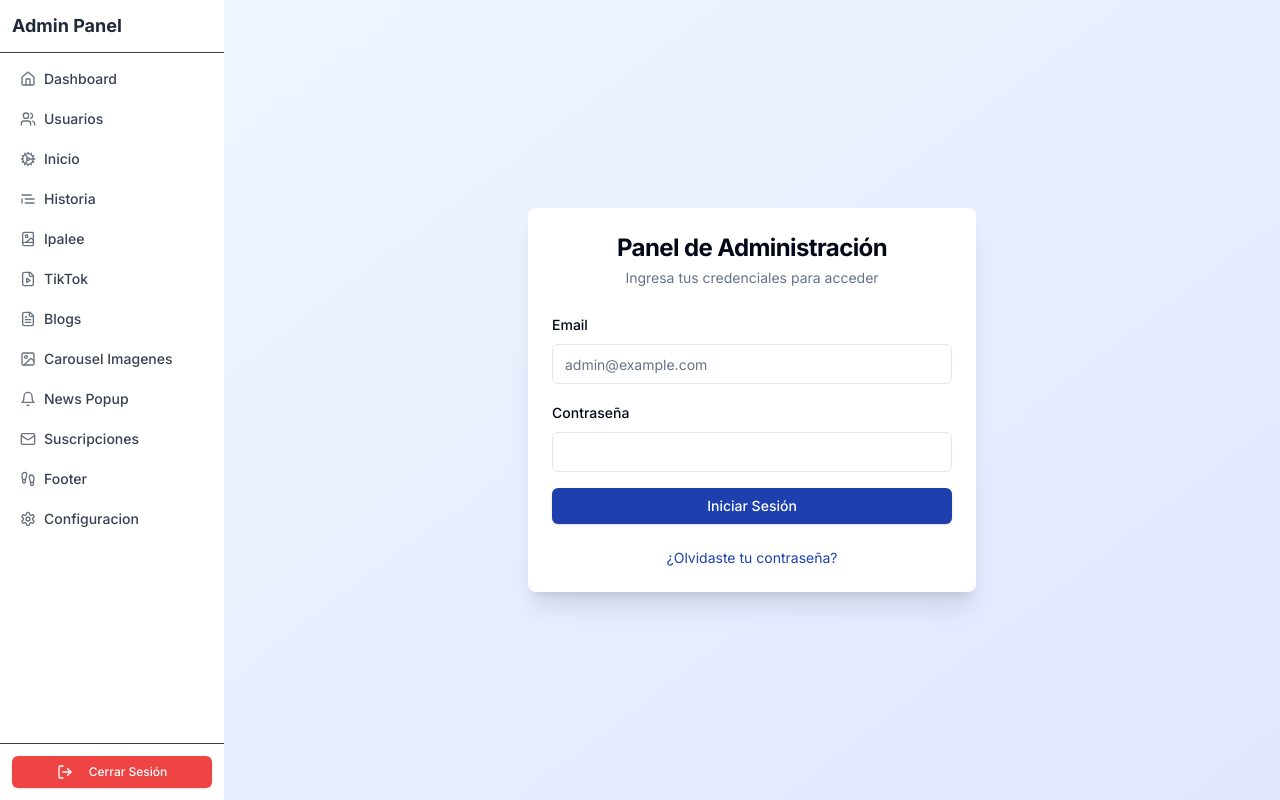
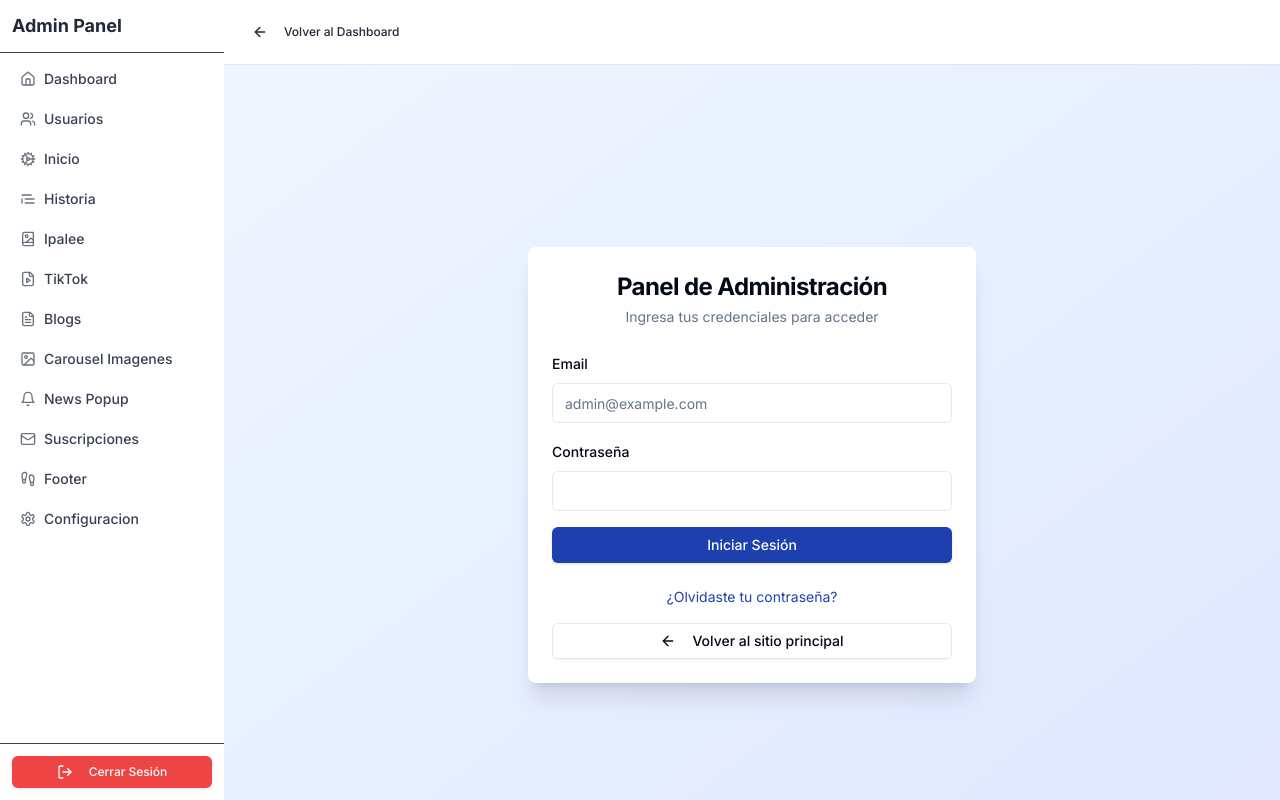
Before and after one commit to AlexisEspLgs/IpaLandingPage, a Next.js app: page /admin/login in a window 1280 px wide. Built offline with nearby package versions, Linux system fonts and the light colour scheme; no server answers; sample sign-in values are in the browser's storage.

Commit message:
Añade botones "Volver" en las páginas de administración y login para mejorar la navegación del usuario.

```diff
--- a/src/app/admin/layout.tsx
+++ b/src/app/admin/layout.tsx
@@ -20,6 +20,7 @@ import {
   Mail,
   FootprintsIcon as FooterIcon,
   X,
+  ArrowLeft,
 } from "lucide-react"
 import { useAuth } from "@/contexts/AuthContext"
 import { useAppContext } from "@/contexts/AppContext"
@@ -223,7 +224,49 @@ export default function AdminLayout({
       {/* Main content */}
       <div className="flex-1 flex flex-col overflow-hidden">
         {/* Top navigation bar */}
-
+        <div
+          className={`p-4 border-b ${theme === "dark" ? "border-gray-700 bg-gray-800" : "border-gray-200 bg-white"}`}
+        >
+          <div className="flex justify-between items-center">
+            <div className="flex items-center">
+              {pathname !== "/admin/dashboard" && (
+                <Link href="/admin/dashboard">
+                  <Button
+                    variant="ghost"
+                    size="sm"
+                    className={`mr-2 ${theme === "dark" ? "text-gray-200 hover:bg-gray-700" : "text-gray-800 hover:bg-gray-200"}`}
+                  >
+                    <ArrowLeft className="h-4 w-4 mr-2" />
+                    Volver al Dashboard
+                  </Button>
+                </Link>
+              )}
+            </div>
+            <Button
+              variant="ghost"
+              size="icon"
+              onClick={() => setSidebarOpen(!sidebarOpen)}
+              className={`lg:hidden ${theme === "dark" ? "text-gray-200 hover:bg-gray-700" : "text-gray-800 hover:bg-gray-200"}`}
+            >
+              <svg
+                xmlns="http://www.w3.org/2000/svg"
+                width="24"
+                height="24"
+                viewBox="0 0 24 24"
+                fill="none"
+                stroke="currentColor"
+                strokeWidth="2"
+                strokeLinecap="round"
+                strokeLinejoin="round"
+                className="h-6 w-6"
+              >
+                <line x1="3" y1="12" x2="21" y2="12" />
+                <line x1="3" y1="6" x2="21" y2="6" />
+                <line x1="3" y1="18" x2="21" y2="18" />
+              </svg>
+            </Button>
+          </div>
+        </div>
 
         {/* Page content - eliminado el padding extra para usar todo el espacio */}
         <main
--- a/src/app/admin/login/page.tsx
+++ b/src/app/admin/login/page.tsx
@@ -12,6 +12,7 @@ import { Card, CardContent, CardDescription, CardFooter, CardHeader, CardTitle }
 import { Alert, AlertDescription } from "@/components/ui/alert"
 import { motion } from "framer-motion"
 import Link from "next/link"
+import { ArrowLeft } from "lucide-react"
 
 export default function LoginForm() {
   const [email, setEmail] = useState("")
@@ -88,6 +89,12 @@ export default function LoginForm() {
                 ¿Olvidaste tu contraseña?
               </Link>
             </div>
+            <Link href="/" className="w-full">
+              <Button variant="outline" className="w-full flex items-center justify-center mt-2">
+                <ArrowLeft className="h-4 w-4 mr-2" />
+                Volver al sitio principal
+              </Button>
+            </Link>
           </CardFooter>
         </Card>
       </motion.div>
--- a/src/app/admin/page.tsx
+++ b/src/app/admin/page.tsx
@@ -14,6 +14,7 @@ import { Card, CardContent, CardDescription, CardFooter, CardHeader, CardTitle }
 import { Alert, AlertDescription } from "@/components/ui/alert"
 import Link from "next/link"
 import { loginUser } from "@/lib/firebase"
+import { ArrowLeft } from "lucide-react"
 
 export default function AdminPage() {
   const { user, loading } = useAuth()
@@ -144,6 +145,12 @@ export default function AdminPage() {
                     "Iniciar Sesión"
                   )}
                 </Button>
+                 <Link href="/" className="w-full">
+                              <Button variant="outline" className="w-full flex items-center justify-center mt-2">
+                                <ArrowLeft className="h-4 w-4 mr-2" />
+                                Volver al sitio principal
+                              </Button>
+                            </Link>
               </form>
             </CardContent>
             <CardFooter className="flex flex-col space-y-2 bg-gray-50 dark:bg-gray-800/50 p-6">
```
